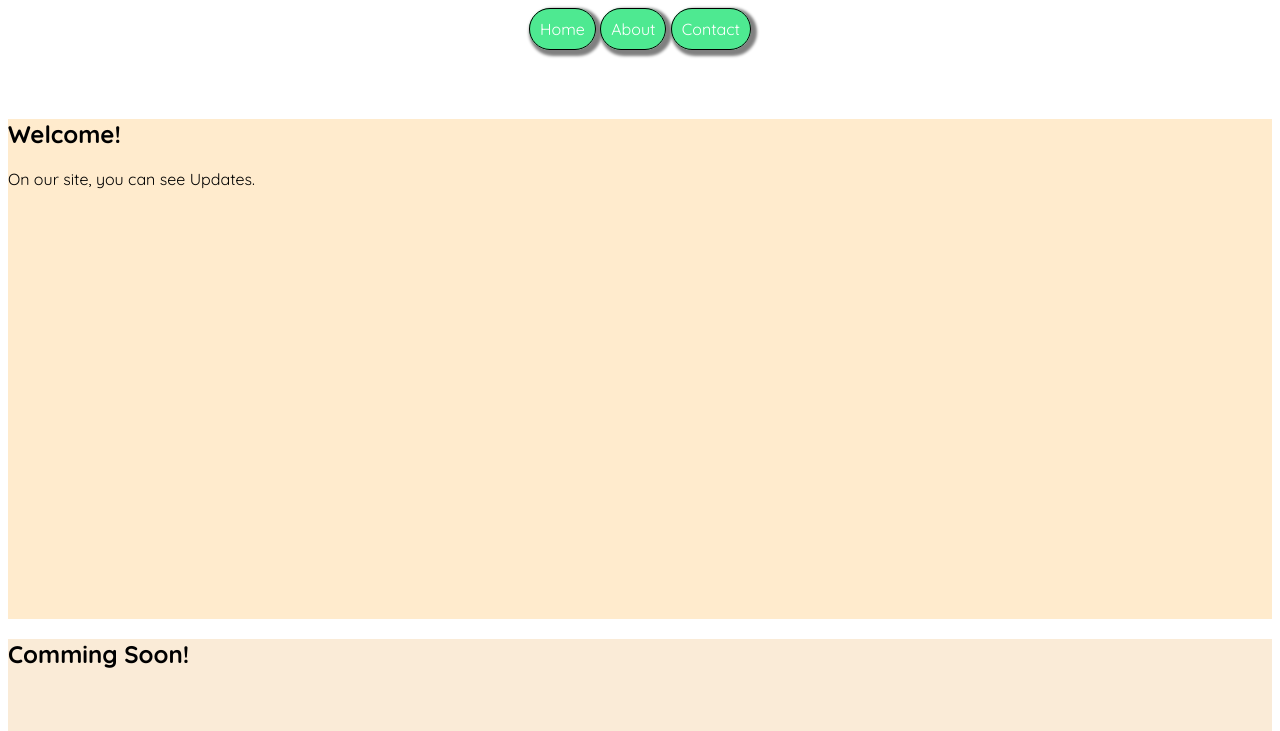
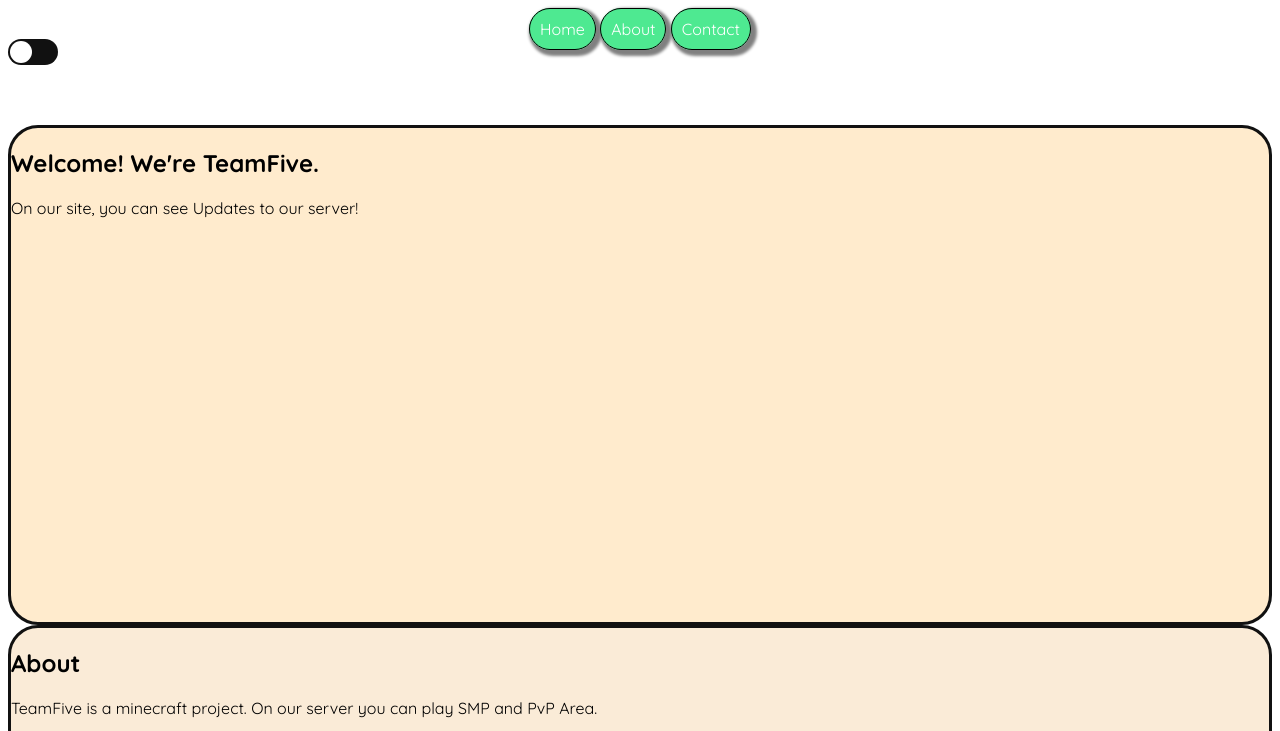
Before and after one commit to getSono/sono-website-template, a plain HTML site: page index.html in a window 1280 px wide. Shown: the part 64-795 px from the top of the page. Drawn offline with Linux system fonts and the light colour scheme.

Commit message:
modified:   css/style.css 	modified:   index.html 	new file:   js/darkmode.js

```diff
--- a/css/style.css
+++ b/css/style.css
@@ -1,6 +1,16 @@
+@import url("https://fonts.googleapis.com/css2?family=Montserrat&display=swap");
+
+
 body {
     font-family: Quicksand, Sans-Serif;
+    transition: background 0.2s linear;
+
 }
+
+html {
+    scroll-behavior: smooth;
+}
+
 
 .title {
     text-align: center;
@@ -28,18 +38,72 @@ nav a {
     border-radius: 10px;
 }
 
+section {
+    border: #111 solid;
+    border-radius: 30px;
+    height: 500px;
+}
+
 #home {
     background-color: blanchedalmond;
-    height: 500px;
 }
 
 
 #about {
-    height: 500px;
     background-color: antiquewhite;
 }
 
 #contact {
-    height: 500px;
     background-color: bisque;
 }
+
+.button_toggle {
+    text-align: end;
+}
+
+* {box-sizing: border-box;}
+
+body.dark {background-color: #292c35;} /* #9b59b6 */
+
+body.dark h1, body.dark .support a {color: #fff;}
+
+.checkbox {
+  opacity: 0;
+  position: absolute;
+}
+
+.checkbox-label {
+  background-color: #111;
+  width: 50px;
+  height: 26px;
+  border-radius: 50px;
+  position: relative;
+  padding: 5px;
+  cursor: pointer;
+  display: flex;
+  justify-content: space-between;
+  align-items: center;
+}
+
+.fa-moon {color: #f1c40f;}
+
+.fa-sun {color: #f39c12;}
+
+.checkbox-label .ball {
+  background-color: #fff;
+  width: 22px;
+  height: 22px;
+  position: absolute;
+  left: 2px;
+  top: 2px;
+  border-radius: 50%;
+  transition: transform 0.2s linear;
+}
+
+.checkbox:checked + .checkbox-label .ball {
+  transform: translateX(24px);
+}
+
+.button_toggle {
+    text-align: end;
+}
--- a/index.html
+++ b/index.html
@@ -17,19 +17,31 @@
             <a class="btn" href="#home">Home</a>
             <a class="btn" href="#about">About</a>
             <a class="btn" href="#contact">Contact</a>
+
+<div class="button_toggle">
+    <input type="checkbox" class="checkbox" id="checkbox">
+    <label for="checkbox" class="checkbox-label">
+      <i class="fas fa-moon"></i>
+      <i class="fas fa-sun"></i>
+      <span class="ball"></span>
+    </label>
+  </div>
         </nav>
         <br>
         <br>
         <br>
         <section id="home">
-            <h1>Welcome!</h1>
-            <p>On our site, you can see Updates.</p>
+            <h1>Welcome! We're TeamFive.</h1>
+            <p>On our site, you can see Updates to our server!</p>
         </section>
         <section id="about">
-           <h1>Comming Soon!</h1>
+           <h1>About</h1>
+           <p>TeamFive is a minecraft project. On our server you can play SMP and PvP Area.</p><p>SMP is a normal Surivral world.</p><p>PvP Area is a place where you can learn PvP.</p>
         </section>
         <section id="contact">
-            <h1>E-Mail: info@sono.is-a.dev</h1>
+            <h1>Contact</h1>
+            <h4>E-Mail: </h4> <a href="malito:info@sono.is-a.dev"><h5>info@sono.is-a.dev</h5></a>
         </section>
+        <script src="js/darkmode.js"></script>
     </body>
 </html>
--- /dev/null
+++ b/js/darkmode.js
@@ -0,0 +1,4 @@
+const checkbox = document.getElementById("checkbox")
+checkbox.addEventListener("change", () => {
+  document.body.classList.toggle("dark")
+})
```
